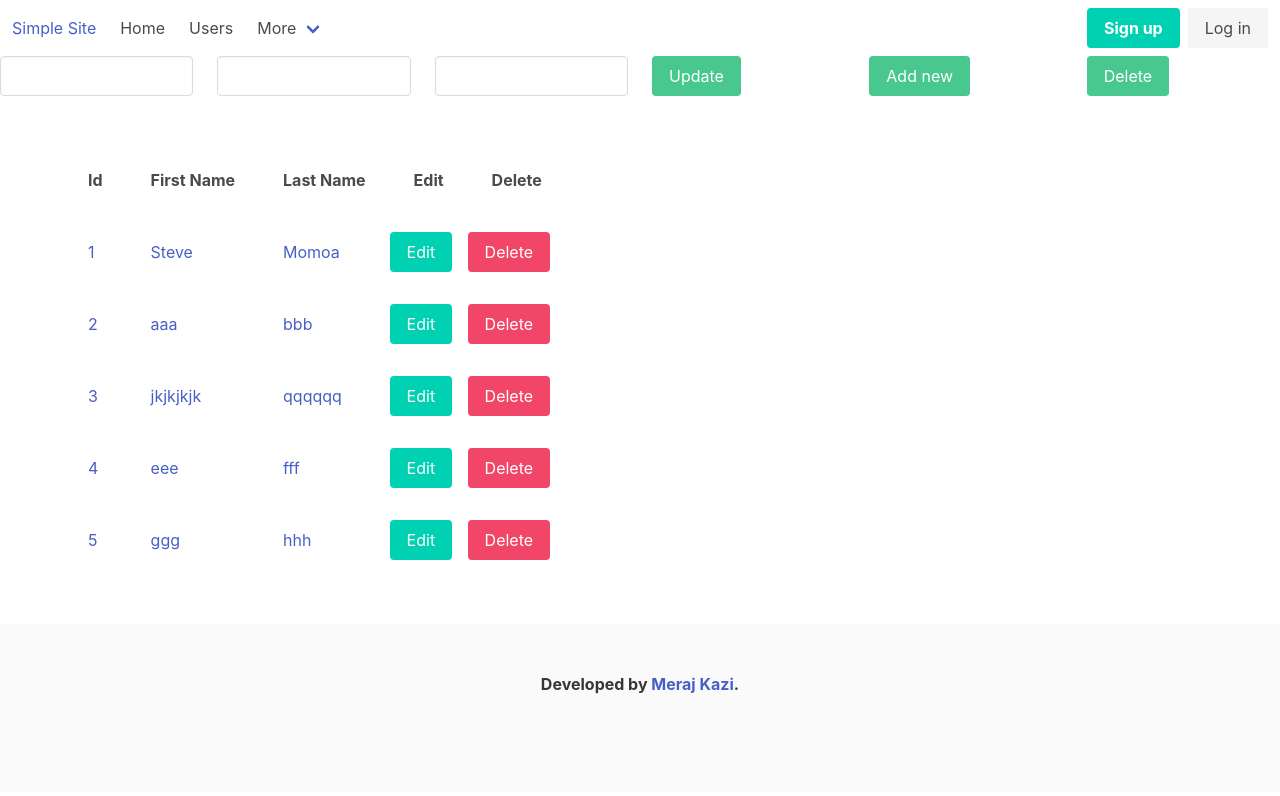
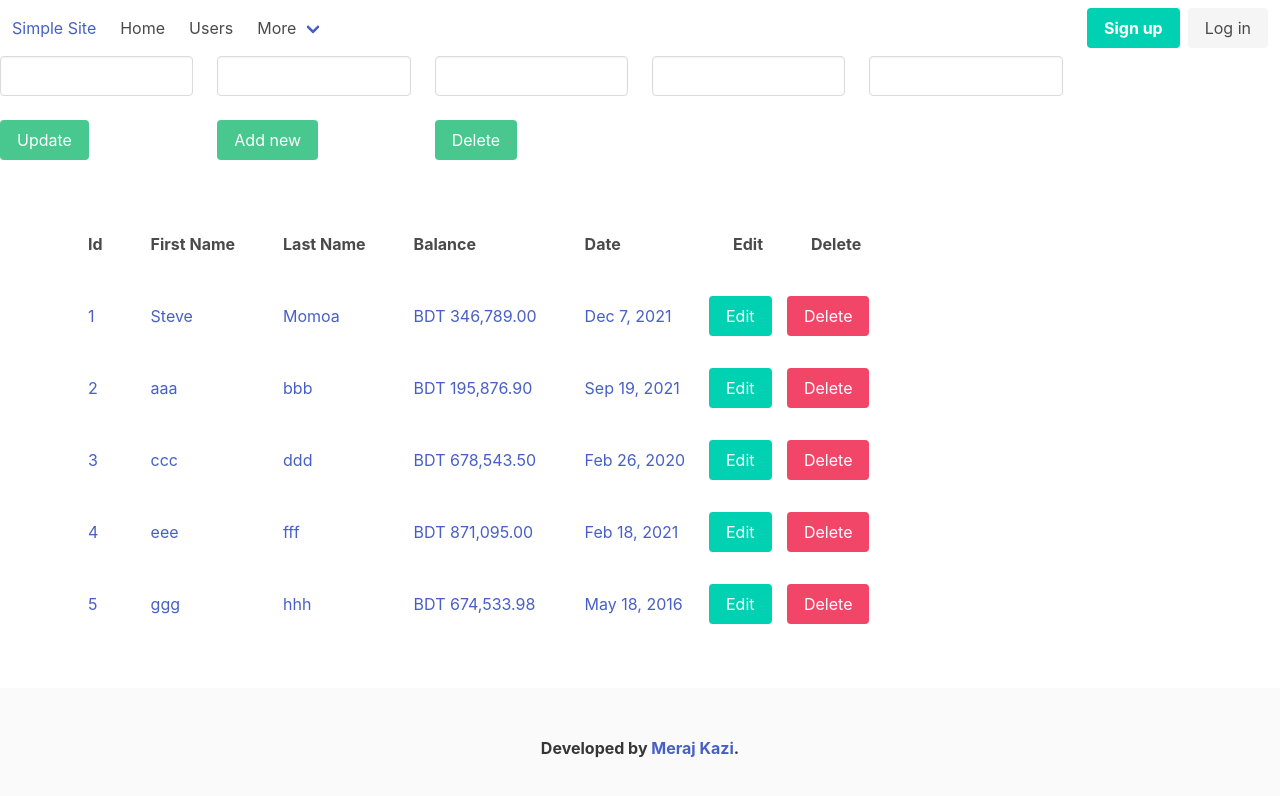
Before and after one commit to Meraj-Kazi/Angular-Portfolio-Website, an Angular app: page /users in a window 1280 px wide. Shown: the top 796 px of the page. Built offline with nearby package versions, Linux system fonts and the light colour scheme; data requests are answered from the project's data file.

Commit message:
balance and date new input in db

```diff
--- a/src/app/users/user-list/user-list.component.html
+++ b/src/app/users/user-list/user-list.component.html
@@ -83,6 +83,14 @@
             <input class="input" type="text" [(ngModel)]="lastName">
         </div>
         <div class="column is-2">
+            <input class="input" type="text" [(ngModel)]="balance">
+        </div>
+        <div class="column is-2">
+            <input class="input" type="text" [(ngModel)]="date">
+        </div>
+    </div>
+    <div class="columns">
+        <div class="column is-2">
             <a (click)="localUpdate()" class="button is-success">Update</a>
         </div>
         <!-- <div class="column is-2">
@@ -106,6 +114,8 @@
                 <th class="card-content">Id</th>
                 <th class="card-content">First Name</th>
                 <th class="card-content">Last Name</th>
+                <th class="card-content">Balance</th>
+                <th class="card-content">Date</th>
                 <th class="card-content">Edit</th>
                 <th class="card-content">Delete</th>
             </tr>
@@ -128,6 +138,16 @@
                         {{ user.lastName }}
                     </a>
                 </td>
+                <td class="card-content">
+                    <a routerLink="/users/{{ user.balance }}">
+                        {{ user.balance | currency:'BDT ' }}
+                    </a>
+                </td>
+                <td class="card-content">
+                    <a routerLink="/users/{{ user.date }}">
+                        {{ user.date | date}}
+                    </a>
+                </td>
                 <td>
                     <button (click)="localEdit(user)" class="button is-primary">Edit</button>
                 </td>
--- a/src/app/users/user-list/user-list.component.ts
+++ b/src/app/users/user-list/user-list.component.ts
@@ -19,8 +19,11 @@ export class UserListComponent implements OnInit {
   id: any;
   firstName: any;
   lastName: any;
+  balance: any;
+  date: any;
 
-  constructor(private userService: UserService) { }
+  constructor(
+    private userService: UserService) { }
 
 
   ngOnInit(): void {
@@ -49,6 +52,8 @@ export class UserListComponent implements OnInit {
     this.id = user.id;
     this.firstName = user.firstName;
     this.lastName = user.lastName;
+    this.balance = user.balance;
+    this.date = user.date;
 
   }
 
@@ -59,6 +64,8 @@ export class UserListComponent implements OnInit {
     this.id = user.id;
     this.firstName = user.firstName;
     this.lastName = user.lastName;
+    this.balance = user.balance;
+    this.date = user.date;
 
     this.userService.deleteLocal(user.id).subscribe(data => {
       console.log(data);
@@ -85,12 +92,13 @@ export class UserListComponent implements OnInit {
     var params = {
       id : this.id,
       firstName : this.firstName,
-      lastName : this.lastName
+      lastName : this.lastName,
+      balance : this.balance,
+      date: this.date
     };
 
     this.userService.updateLocal(params).subscribe(data => {
       console.log(data);
-      alert('Click here to update data!');
     });
   }
 
@@ -101,7 +109,9 @@ export class UserListComponent implements OnInit {
     var params = {
       id : this.id,
       firstName : this.firstName,
-      lastName : this.lastName
+      lastName : this.lastName,
+      balance : this.balance,
+      date: this.date
     };
 
     this.userService.createLocal(params).subscribe(data => {
@@ -116,10 +126,12 @@ export class UserListComponent implements OnInit {
     var params = {
       id : this.id,
       firstName : this.firstName,
-      lastName : this.lastName
+      lastName : this.lastName,
+      balance : this.balance,
+      date: this.date
     };
 
-    this.userService.deleteLocal(params).subscribe(data => {
+    this.userService.deleteLocal(params.id).subscribe(data => {
       console.log(data);
     });
   }
--- a/src/assets/data/db.json
+++ b/src/assets/data/db.json
@@ -1,29 +1,38 @@
 {
-  "profile": [
-    {
+    "profile": [{
             "id": 1,
             "firstName": "Steve",
-      "lastName": "Momoa"
+            "lastName": "Momoa",
+            "balance": 346789,
+            "date": "12/07/2021"
         },
         {
             "id": 2,
             "firstName": "aaa",
-      "lastName": "bbb"
+            "lastName": "bbb",
+            "balance": 195876.9,
+            "date": "09/19/2021"
         },
         {
             "id": 3,
-      "firstName": "jkjkjkjk",
-      "lastName": "qqqqqq"
+            "firstName": "ccc",
+            "lastName": "ddd",
+            "balance": 678543.5,
+            "date": "2/26/2020"
         },
         {
             "id": 4,
             "firstName": "eee",
-      "lastName": "fff"
+            "lastName": "fff",
+            "balance": 871095,
+            "date": "02/18/2021"
         },
         {
-      "id": "5",
+            "id": 5,
             "firstName": "ggg",
-      "lastName": "hhh"
+            "lastName": "hhh",
+            "balance": 674533.98,
+            "date": "05/18/2016"
         }
     ]
 }
```
Also changed, not shown: src/app/users/user.ts (added, +7 -0 lines). Lines whose indentation alone changed are shown as unchanged.
